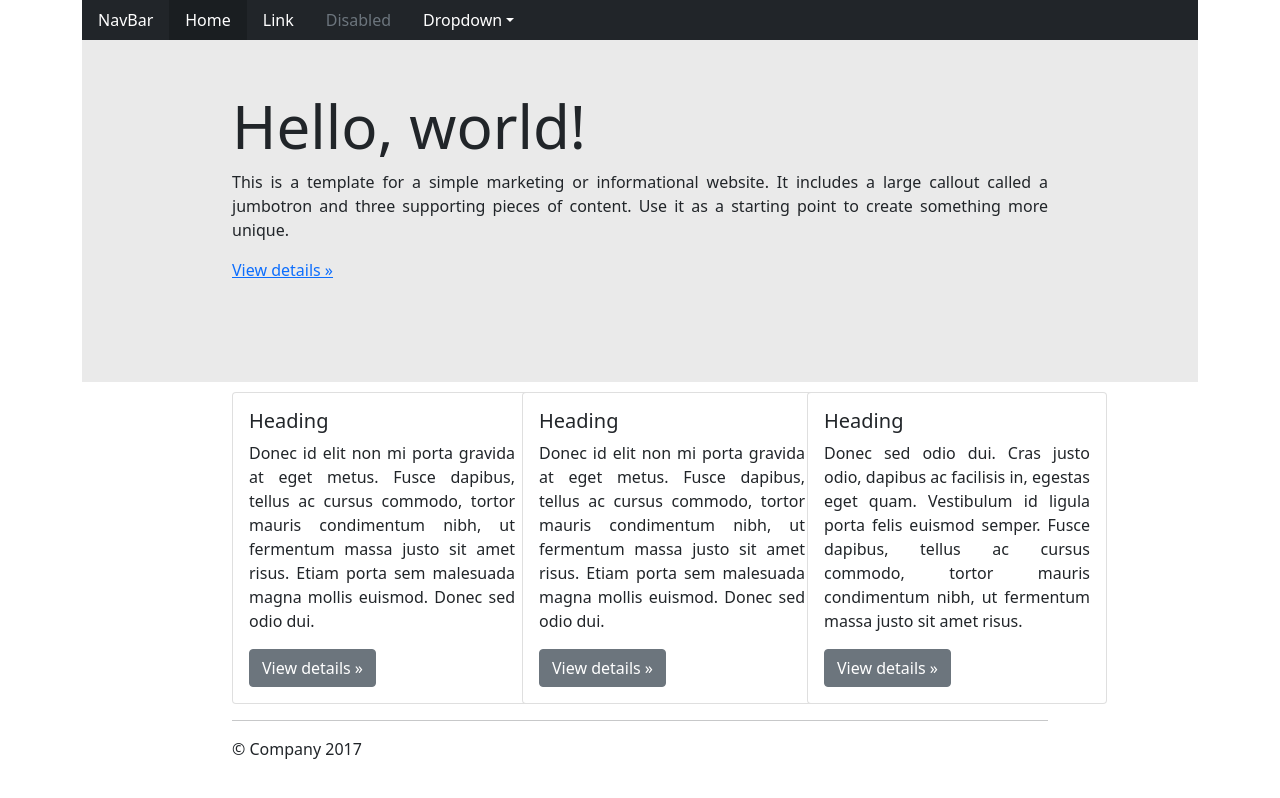
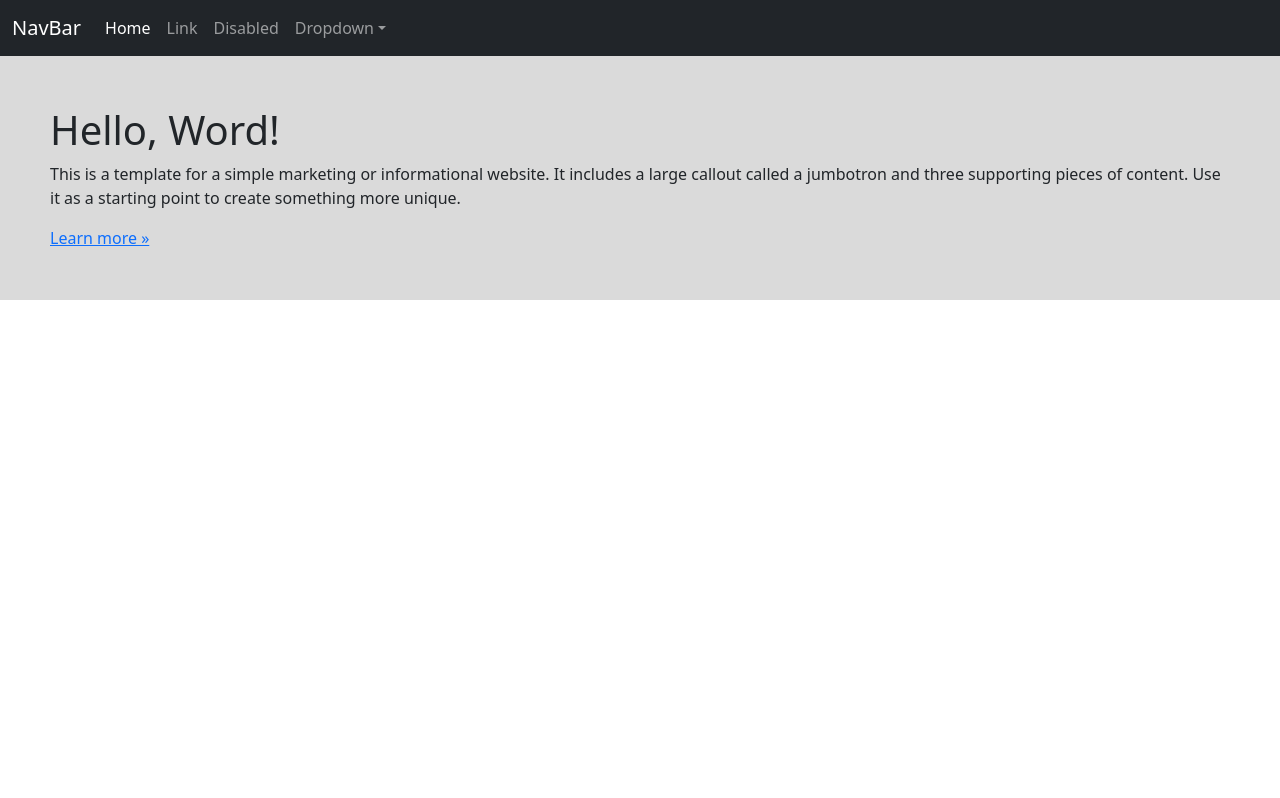
Before and after one commit to Pedro-Baruch/Programacao-para-internet, a website: page Atividades/Atividade05/q02/index.html in a window 1280 px wide. Drawn offline with nearby package versions, Linux system fonts and the light colour scheme.

Commit message:
resolução q02

```diff
--- a/Atividades/Atividade05/q02/index.html
+++ b/Atividades/Atividade05/q02/index.html
@@ -11,93 +11,49 @@
         <title>Document</title>
     </head>
     <body>
-        <div class="container">
-            <div class="row">
-                <div class="col-12">
-                    <div class="barra-nav">
-                        <nav class="nav navbar-dark bg-dark">
-                            <a class="nav-link" href="#">NavBar</a>
-                            <a class="nav-link btn-dark active" aria-current="page" href="#">Home</a>
+        <nav class="navbar navbar-expand-md navbar-dark bg-dark">
+            <div class="container-fluid">
+                <a class="navbar-brand mb-0 h1" href="#">NavBar</a>
+                <div class="collapse navbar-collapse">
+                    <ul class="navbar-nav">
+                        <li class="nav-item active">
+                            <a class="nav-link active" href="#">Home</a>
+                        </li>
+                        <li class="nav-item active">
                             <a class="nav-link" href="#">Link</a>
-                            <a class="nav-link disabled" href="#">Disabled</a>
-                            <a class="nav-link dropdown-toggle" data-bs-toggle="dropdown" href="#" aria-expanded="false">Dropdown</a>
-                            <ul class="dropdown-menu">
-                                <a class="dropdown-item" href="#">Parte superior do formulário</a>
-                                <a class="dropdown-item" href="#">Parte inferior do formulário</a>
+                        </li>
+                        <li class="nav-item active">
+                            <a class="nav-link Disabled" href="#">Disabled</a>
+                        </li>
+                        <li class="nav-item dropdown">
+                            <a class="nav-link dropdown-toggle" id="navbarDropdown" href="#" role="button" data-bs-toggle="dropdown" aria-espaded="false">Dropdown</a>
+                            <ul class="dropdown-menu" aria-labelledby="navbarDropdown">
+                                <li><a class="dropdown-item" href="#">Parte superior do formulário</a></li>
+                                <li><a class="dropdown-item" href="#">Parte inferior do formulário</a></li>
                             </ul>
-                        </nav>
+                        </li>
+                    </ul>
                 </div>
             </div>
-            </div>
-        </div>
+        </nav>
+        <div class="row">
             <div class="container">
-            <div class="row">
-                <div class="col-12">
-                    <div class="cabecalho-pagina">
-                        <header>
-                            <h1>Hello, world!</h1>
-                        </header>
-                        <article>
+                <div class="principal">
+                    <div class="co-12">
+                        <div class="helloWorld">
+                            <h1>Hello, Word!</h1>
                             <p>This is a template for a simple marketing or informational website. It includes a large callout
                                 called a jumbotron and three supporting pieces of content. Use it as a starting point to create
                                 something more unique.</p>
-                        </article>
-                        <a href="#">View details &raquo;</a>
-                    </div>
-                </div>
-            </div>
-        </div>
-        <div class="container">
-            <div class="row justify-content-evenly">
-                <div class="col-4">
-                    <div class="carta01">
-                        <div class="card">
-                            <div class="card-body">
-                                <h5 class="card-title">Heading</h5>
-                                <p class="card-text">Donec id elit non mi porta gravida at eget metus. Fusce dapibus, tellus ac cursus commodo,
-                                    tortor mauris condimentum nibh, ut fermentum massa justo sit amet risus. Etiam porta sem
-                                    malesuada magna mollis euismod. Donec sed odio dui.</p>
-                                <a class="btn btn-secondary" href="#" role="button">View details &raquo;</a>
-                            </div>
-                        </div>
-                    </div>
-                </div>
-                <div class="col-4">
-                    <div class="carta02">
-                        <div class="card">
-                            <div class="card-body">
-                                <h5 class="card-title">Heading</h5>
-                                <p class="card-text">Donec id elit non mi porta gravida at eget metus. Fusce dapibus, tellus ac cursus commodo,
-                                    tortor mauris condimentum nibh, ut fermentum massa justo sit amet risus. Etiam porta sem
-                                    malesuada magna mollis euismod. Donec sed odio dui.</p>
-                                <a class="btn btn-secondary" href="#" role="button">View details &raquo;</a>
-                            </div>
-                        </div>
-                    </div>
-                </div>
-                <div class="col-4">
-                    <div class="carta03">
-                        <div class="card">
-                            <div class="card-body">
-                                <h5 class="card-title">Heading</h5>
-                                <p class="card-text">Donec sed odio dui. Cras justo odio, dapibus ac facilisis in, egestas eget quam. Vestibulum id
-                                    ligula porta felis euismod semper. Fusce dapibus, tellus ac cursus commodo, tortor mauris
-                                    condimentum nibh, ut fermentum massa justo sit amet risus.</p>
-                                <a class="btn btn-secondary" href="#" role="button">View details &raquo;</a>
+                            <a class="" href="#">Learn more &raquo;</a>
                         </div>
                     </div>
                 </div>
             </div>
         </div>
-            <hr class="linha">
-        </div>
+        <div class="row">
             <div class="container">
-            <div class="row">
-                <div class="col-12">
-                    <footer class="rodape">
-                        <p>&copy; Company 2017</p>
-                    </footer>
-                </div>
+
             </div>
         </div>
         <script src="https://cdn.jsdelivr.net/npm/@popperjs/core@2.10.2/dist/umd/popper.min.js" integrity="sha384-7+zCNj/IqJ95wo16oMtfsKbZ9ccEh31eOz1HGyDuCQ6wgnyJNSYdrPa03rtR1zdB" crossorigin="anonymous"></script>
--- a/Atividades/Atividade05/q02/style.css
+++ b/Atividades/Atividade05/q02/style.css
@@ -1,54 +1,11 @@
-.barra-nav{
-    background-color: rgba(0, 0, 0, 0.829);
+.principal{
+    background-color: rgba(0, 0, 0, 0.144);
 }
 
-.barra-nav a{
-    color: white;
+.helloWorld{
+    padding: 50px;
 }
 
-.barra-nav ul{
-    background-color: rgba(0, 0, 0, 0.829);
+.cartas{
+    padding-top:20px;
 }
-
-.cabecalho-pagina{
-    padding-top: 50px;
-    padding-bottom: 100px;
-    padding-right: 150px;
-    padding-left: 150px;
-    background-color: rgba(0, 0, 0, 0.082);
-    text-align: justify;
-}
-
-.cabecalho-pagina h1{
-    font-size: 60px;
-}
-
-.carta01{
-    padding-top:10px;
-    text-align: justify;
-    width: 300px;
-    margin-left: 150px;
-}
-
-.carta02{
-    padding-top:10px;
-    text-align: justify;
-    width: 300px;
-    margin-left: 60px;
-}
-
-.carta03{
-    padding-top:10px;
-    text-align: justify;
-    width: 300px;
-    margin-left: -35px;
-}
-
-.linha{
-    margin-left: 150px;
-    margin-right: 150px;
-}
-
-.rodape{
-    padding-left: 150px;
-}
```
Lines whose indentation alone changed are shown as unchanged.
